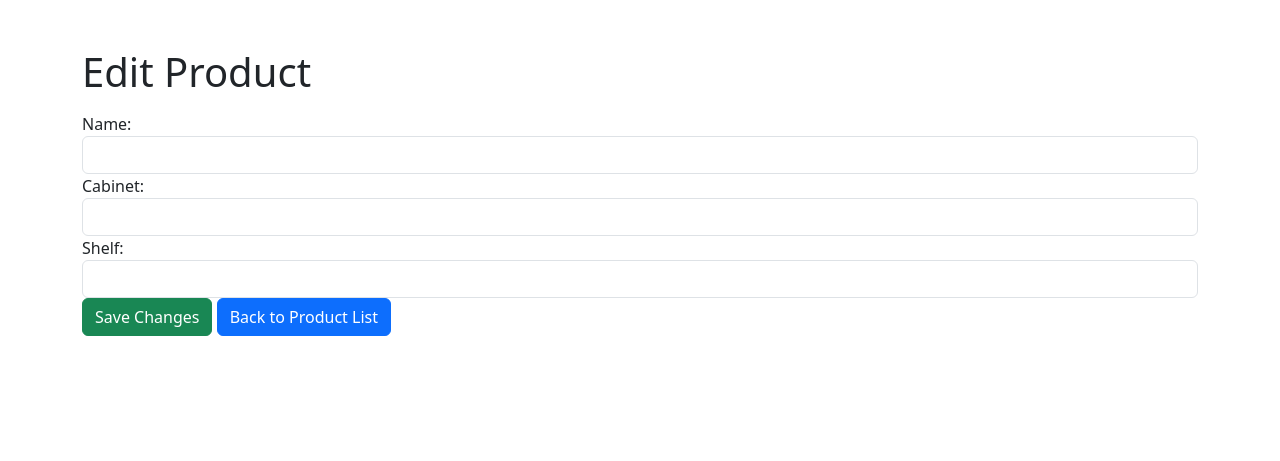
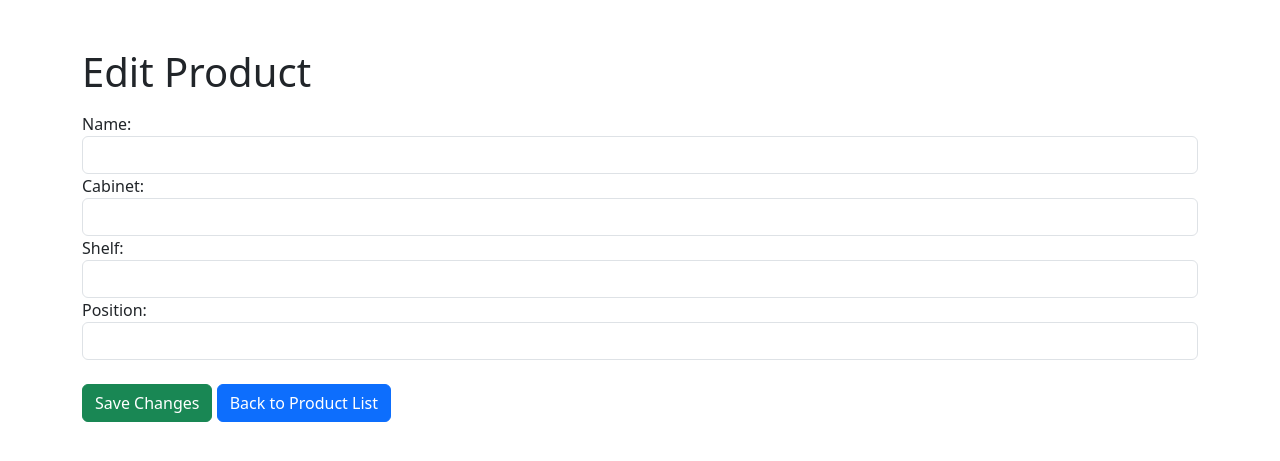
Before and after one commit to nopp/workshop-inventory, a Flask app: page /product/edit/1 in a window 1280 px wide. Shown: the top 461 px of the page. Run offline with Flask 3, Linux system fonts and the light colour scheme; data that the repository does not hold is empty.

Commit message:
Fix edit product

```diff
--- a/web/templates/edit_product.html
+++ b/web/templates/edit_product.html
@@ -12,12 +12,17 @@
             </div>
             <div class="form-group">
                 <label for="cabinet">Cabinet:</label>
-                <input type="number" name="cabinet" id="cabinet" class="form-control" value="{{ product.cabinet }}" required>
+                <input type="text" name="cabinet" id="cabinet" class="form-control" value="{{ product.cabinet }}" required>
             </div>
             <div class="form-group">
                 <label for="shelf">Shelf:</label>
-                <input type="number" name="shelf" id="shelf" class="form-control" value="{{ product.shelf }}" required>
+                <input type="text" name="shelf" id="shelf" class="form-control" value="{{ product.shelf }}" required>
             </div>
+            <div class="form-group">
+                <label for="shelf">Position:</label>
+                <input type="text" name="shelf" id="shelf" class="form-control" value="{{ product.shelfposition }}" required>
+            </div>
+            <br>
             <button type="submit" class="btn btn-success">Save Changes</button>
             <a class="btn btn-primary ml-2" href="/">Back to Product List</a>
         </form>
```
